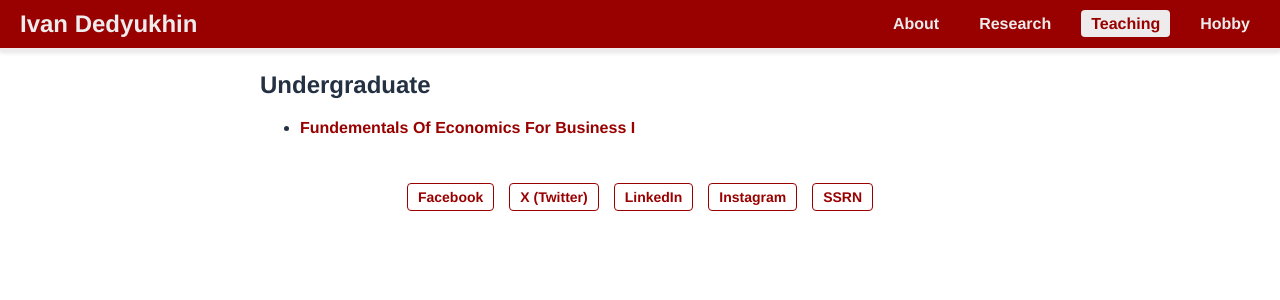
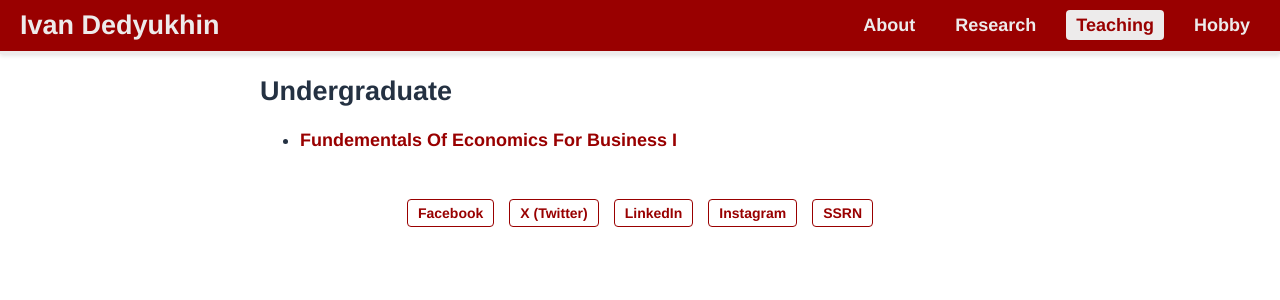
Before and after one commit to Dedyukhin/dedyukhin.github.io, a Jekyll site: the page built from Teaching.md, in a window 1280 px wide. Shown: the top 300 px of the page. Built offline with Jekyll 4.4.1, drawn with Linux system fonts in a browser that asks for light colours.

Commit message:
Update default.html

```diff
--- a/_layouts/default.html
+++ b/_layouts/default.html
@@ -10,6 +10,7 @@
             margin: 0;
             padding: 0;
             font-family: "Helvetica Neue", sans-serif;
+            font-size: 18px; /* Increase this value to make the text larger */
             background-color: white;
             color: #243142;
         }
```
